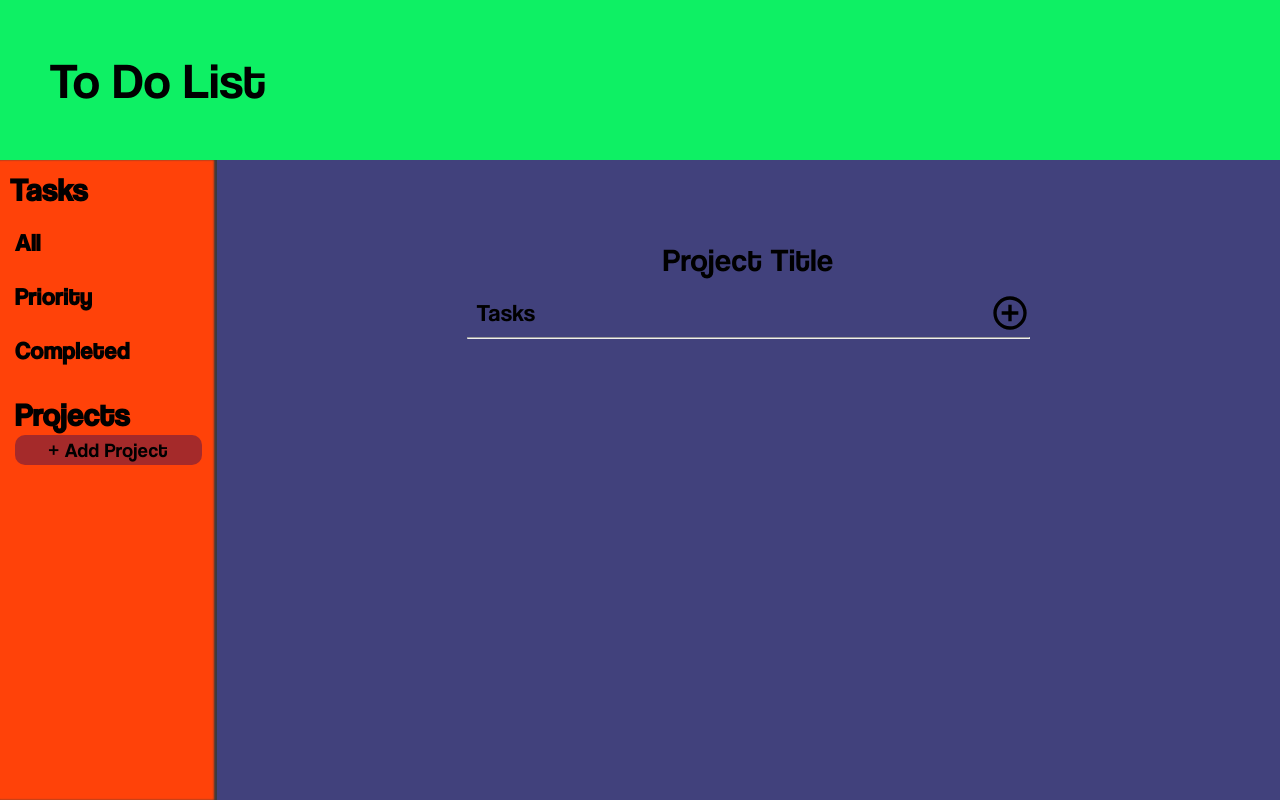
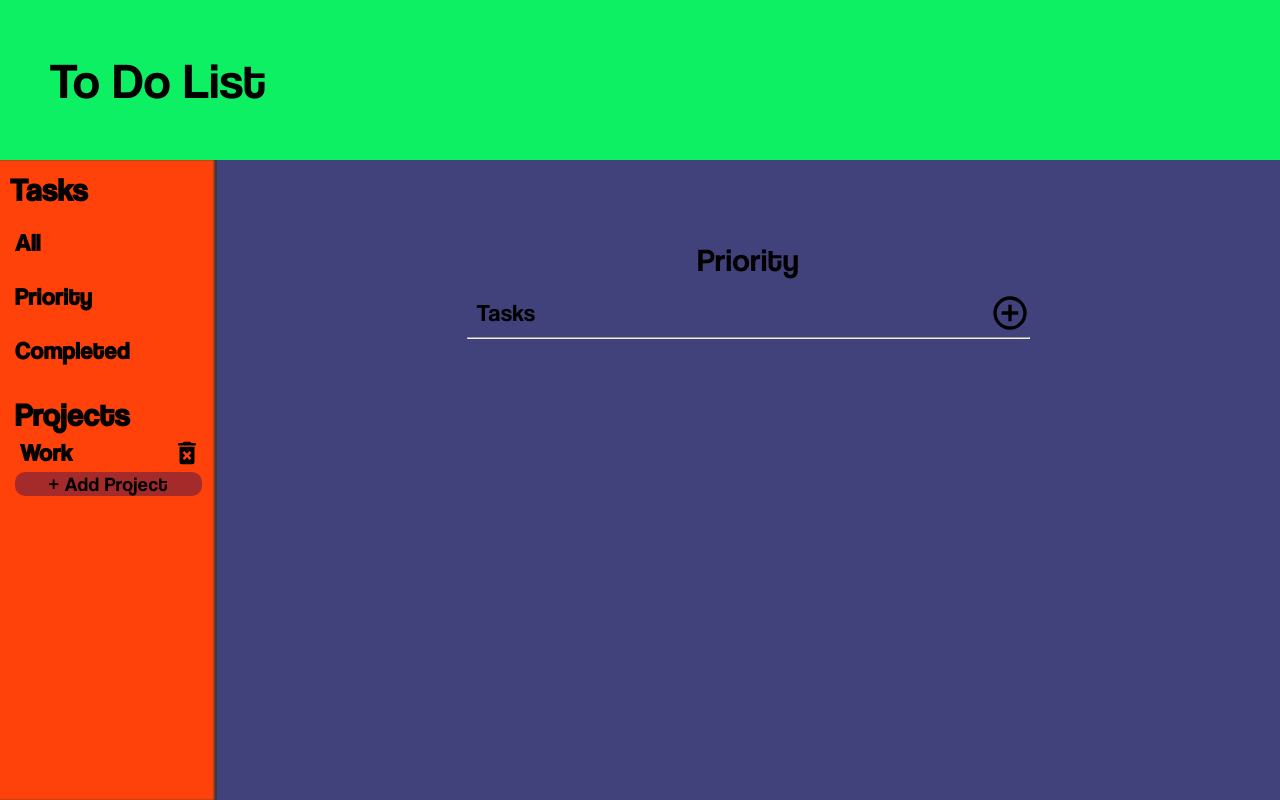
Before and after one commit to jongithub59/to-do-list, a website with bundled scripts: page dist/index.html in a window 1280 px wide. Both pictures are taken after a click on the element "Priority". Built offline with nearby package versions, Linux system fonts and the light colour scheme.

Commit message:
project module functional, missing task displays

```diff
--- a/src/modules/logic.js
+++ b/src/modules/logic.js
@@ -7,14 +7,49 @@ export default function createToDoList() {
     const screenController = (function() {
         const main = document.querySelector('.to-do-content')
         const projectList = document.querySelector('.project-list')
-        const projectHeader = document.getElementById('to-do-title')
+        const projectTitle = document.getElementById('to-do-title')
 
-        const addProject = (function() {
+        const task = (function() {
+            const dialog = document.getElementById('task-dialog')
+            const taskForm = document.getElementById('create-task')
+            const title = document.getElementById('task-title')
+            const desc = document.getElementById('task-desc')
+            const date = document.getElementById('task-date')
+
+            const createButtons = (function() {
+                const submit = document.getElementById('task-submit')
+                const addTask = document.getElementById('add-task')
+                const cancel = document.getElementById('task-cancel')
+
+                addTask.addEventListener('click', (e) => {
+                    e.preventDefault()
+                    dialog.showModal()
+                })
+
+                cancel.addEventListener('click', (e) => {
+                    e.preventDefault()
+                    taskForm.reset()
+                    dialog.close()
+                })
+
+                submit.addEventListener('click', (e) => {
+                    e.preventDefault()
+                    // validateTask()
+                    dialog.close()
+                    taskForm.reset()
+                })
+            })()
+        })()
+
+        const project = (function() {
             const projectForm = document.getElementById('create-project')
             const dialog = document.getElementById('project-dialog')
             const projectNameInput = document.getElementById('project-name')
+            const allProjects = document.getElementById('all')
+            const priorityProjects = document.getElementById('priority')
+            const completedProjects = document.getElementById('completed')
 
-            const createButtons = (function() {
+            const createButtons = (function() { //create funtionality for project dialog buttons
                 const submit = document.getElementById('project-submit')
                 const addProject = document.querySelector('.add-project')
                 const cancel = document.getElementById('project-cancel')
@@ -46,28 +81,67 @@ export default function createToDoList() {
                 addProject(projectName)
             }
 
-            const addProject = function(projectName) {
-                const projectListItem = document.createElement('h2')
-                projectListItem.textContent = projectName
-                projectListItem.addEventListener('click', (e) => {
+
+            const addProject = function(projectName) { //create DOM element with project details and functions
+                const projectListItem = document.createElement('div')
+                const projectListItemHeader = document.createElement('h2')
+                const deleteProject = document.createElement('img')
+                deleteProject.src = './pics/delete-forever.svg'
+                projectListItemHeader.textContent = projectName
+
+                projectListItemHeader.addEventListener('click', (e) => {
                     console.log(toDoList.findProject(e.target.textContent)) //will return the project related to the list element to use a a parameter for another element
                     displayProjectDetails(toDoList.findProject(e.target.textContent))
                 })
 
-                toDoList.createProject(projectName)
+                deleteProject.addEventListener('click', () => {
+                    toDoList.deleteProject(projectListItemHeader.textContent)
+                    projectListItem.remove() //removes the element from the DOM
+                    projectTitle.textContent = ''
+                })
+
+                toDoList.createProject(projectName) //add the project to the projects array
+                projectListItem.appendChild(projectListItemHeader)
+                projectListItem.appendChild(deleteProject)
                 projectList.appendChild(projectListItem)
+
+            }
+
+            const displayProjectTasks = function(project) { //will iterate over project's tasks array and display them to the DOM
+                for (task in project.tasks) {
+                    // displayTask(task)
+
+                }
             }
 
             const displayProjectDetails = function(project) { //updates project header to clicked project title and replaces previous tasks with the new projects tasks
-                projectHeader.textContent = project.name
-                console.log(project.tasks)
+                const addTask = document.getElementById('add-task')
+                const toDoContent = document.querySelector('.to-do-content')
+                addTask.addEventListener('click', () => {
+                    return console.log(project)
+                })
+                projectTitle.textContent = project.name
+                displayProjectTasks(project.tasks, toDoContent) //displays the selected project's tasks array using a for loop
             }
 
+            const createDefaultProjects = (function() { //adds event listeners that give access to their corresponding project classes
+
+                allProjects.addEventListener('click', (e) => {
+                    displayProjectDetails(toDoList.findProject(e.target.textContent))
+                })
+
+                priorityProjects.addEventListener('click', (e) => {
+                    displayProjectDetails(toDoList.findProject(e.target.textContent))
+                })
+
+                completedProjects.addEventListener('click', (e) => {
+                    displayProjectDetails(toDoList.findProject(e.target.textContent))
+                })
+
+                addProject('Work')
+            })()
         })()
 
-        const addTask = function() {
-
-        }
 
         const edit = function() {
 
--- a/src/modules/toDoList.js
+++ b/src/modules/toDoList.js
@@ -11,7 +11,6 @@ export default class ToDoList {
 createProject(name) { //create new project class and add it to the project array
     const project = new Project(name)
     this.projects.push(project)
-    return project
 }
 
 get getProjects() { //return the array with all projects
```
Also changed, not shown: dist/index.html, dist/main.js, dist/pics/delete-forever.svg (added), dist/styles.css.
